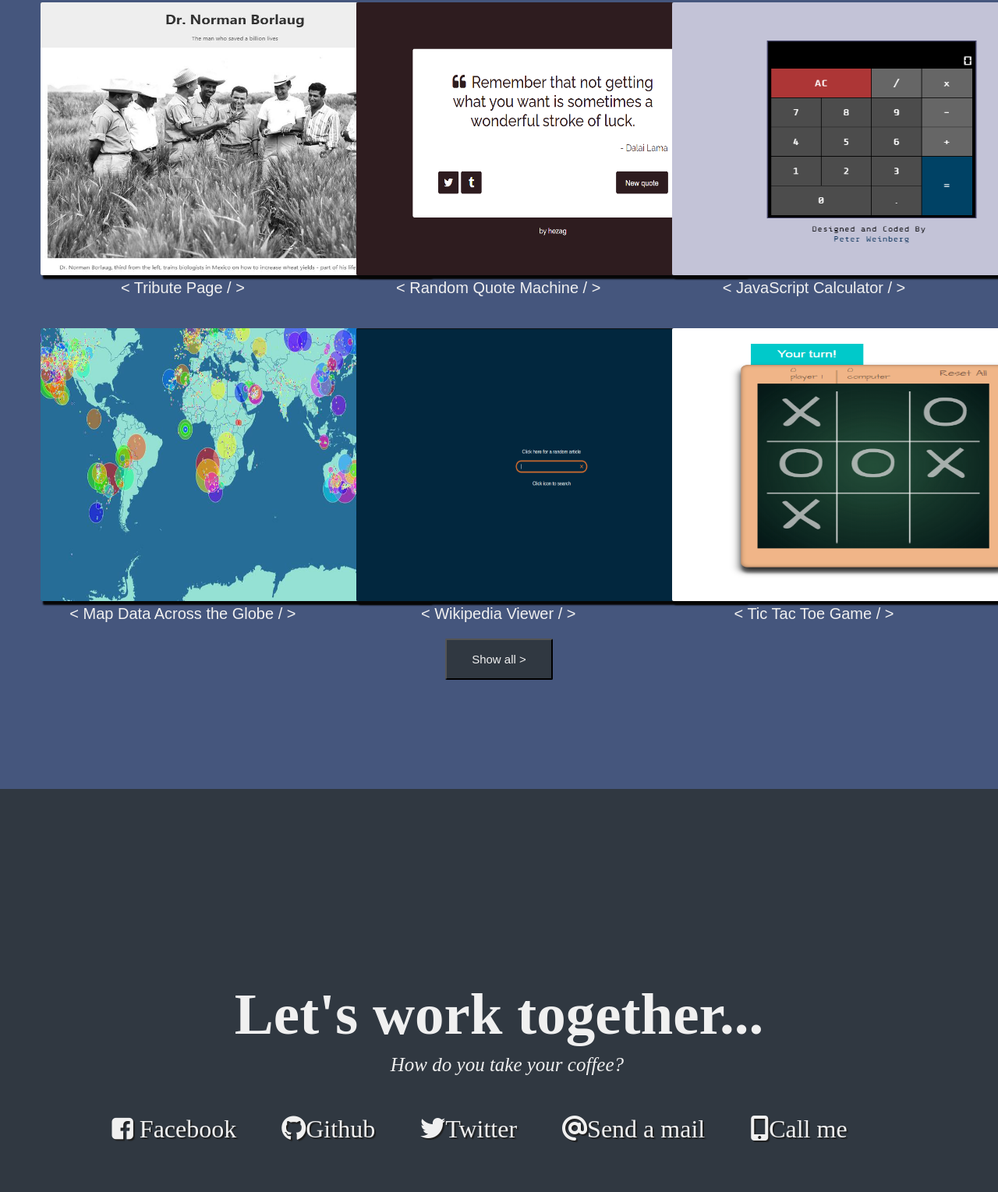
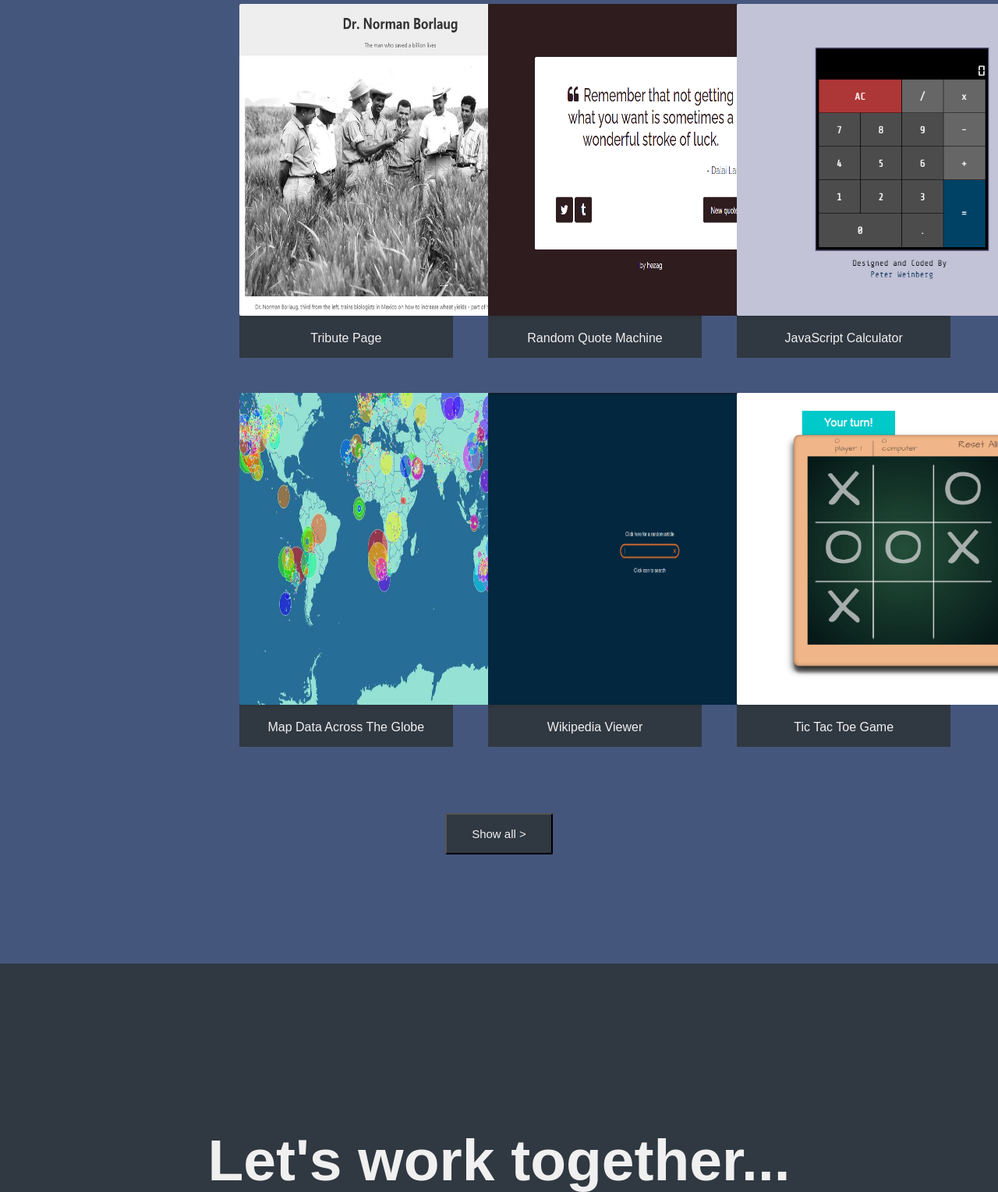
Before and after one commit to saadiarehman/SAADIA-REHMAN-PORTFOLIO-KS, a plain HTML site: page index.html in a window 1280 px wide. Shown: the part 1271-2800 px from the top of the page at 78% size. Drawn offline with Linux system fonts and the light colour scheme.

Commit message:
commit changes sunday 6pm

```diff
--- a/index.html
+++ b/index.html
@@ -1,13 +1,16 @@
 <!DOCTYPE html>
 <html lang="en">
+
 <head>
   <meta charset="UTF-8" />
+
   <meta name="viewport" content="width=device-width, initial-scale=1.0" />
   <title>personal portfolio</title>
   <link rel="stylesheet" href="./style.css" />
-    <link rel="stylesheet" href="./fontawesome-free-6.4.2-web/css/all.min.css">
-    <link rel="stylesheet" href="./font-awesome-4.7.0/css/font-awesome.min.css">
+  <link rel="stylesheet" href="./fontawesome-free-6.4.2-web/css/all.min.css" />
+  <link rel="stylesheet" href="./font-awesome-4.7.0/css/font-awesome.min.css" />
 </head>
+
 <body>
   <!--Top Navbar start -->
   <nav class="navbartop">
@@ -33,71 +36,78 @@
     </div>
     <div class="projectsectionbody">
       <div class="projectsectionbodyitems">
-          <a href="">
+        <a href="https://codepen.io/freeCodeCamp/full/zNqgVx" target="_blank">
           <img src="./images/tribute.jpg" alt="Tribute" />
-            <p>
-              <span> < </span>
+          <p class="change">
+            <span class="code">
+              < </span>
                 Tribute Page
-              <span>/ ></span>
+                <span class="code">/ ></span>
           </p>
         </a>
       </div>
       <div class="projectsectionbodyitems">
-          <a href="">
+        <a href="https://codepen.io/freeCodeCamp/full/zNqgVx" target="_blank">
           <img src="./images/random-quote-machine.png" alt="quote image" />
-            <p>
-              <span> < </span>
+          <p class="change">
+            <span class="code">
+              < </span>
                 Random Quote Machine
-              <span>/ > </span>
+                <span class="code">/ > </span>
           </p>
         </a>
       </div>
       <div class="projectsectionbodyitems">
-          <a href="">
+        <a href="https://codepen.io/freeCodeCamp/full/zNqgVx" target="_blank">
           <img src="./images/calc.png" alt="javascript calculator" />
-            <p>
-              <span> < </span>
+          <p class="change">
+            <span class="code">
+              < </span>
                 JavaScript Calculator
-              <span>/ ></span>
+                <span class="code">/ ></span>
           </p>
         </a>
       </div>
       <div class="projectsectionbodyitems">
-          <a href="">
-            <img src="./images/map.jpg" alt="map" />
-            <p>
-                <span> < <span>
-                Map Data Across the Globe
-                <span>  / > <span>
-
+        <a href="https://codepen.io/freeCodeCamp/full/zNqgVx" target="_blank">
+          <img src="./images/map.jpg" alt="javascript calculator" />
+          <p class="change">
+            <span class="code">
+              < </span>
+                Map Data Across The Globe
+                <span class="code">/ ></span>
           </p>
         </a>
       </div>
       <div class="projectsectionbodyitems">
-          <a href="">
+        <a href="https://codepen.io/freeCodeCamp/full/zNqgVx" target="_blank">
           <img src="./images/wiki.png" alt="wikipedia" />
-            <p>
-                <span> < </span>
+          <p class="change">
+            <span class="code">
+              < </span>
                 Wikipedia Viewer
-            <span> / > </span>
+                <span class="code"> / > </span>
           </p>
-
         </a>
       </div>
       <div class="projectsectionbodyitems">
-          <a href="">
+        <a href="https://codepen.io/freeCodeCamp/full/zNqgVx" target="_blank">
           <img src="./images/tic-tac-toe.png" alt="tic tac toe" />
-            <p>
-                <span> < </span>
+          <p class="change">
+            <span class="code">
+              < </span>
                 Tic Tac Toe Game
-                <span> / > </span>
+                <span class="code"> / > </span>
           </p>
-
         </a>
       </div>
     </div>
     <div class="projectsectionfooter">
-        <button href="">Show all <span> > </span></button>
+      <a href="https://codepen.io/freeCodeCamp/full/zNqgVx" target="_blank"> <button
+          href="https://codepen.io/freeCodeCamp/full/zNqgVx">
+          Show all <span> > </span>
+        </button></a>
+
     </div>
   </div>
   <!--project section end -->
@@ -109,27 +119,30 @@
     </div>
 
     <div class="Contacticons">
-            <a href="" target="" class="Contacticonsitems">
+      <a href="https://codepen.io/freeCodeCamp/full/zNqgVx" target="_blank">
         <i class="fa fa-facebook-square"></i>
         Facebook
       </a>
-            <a href="" target="" class="Contacticonsitems">
+
+      <a href="https://codepen.io/freeCodeCamp/full/zNqgVx" target="_blank">
         <i class="fab fa-github"></i>Github
       </a>
-            <a href="" target="" class="Contacticonsitems">
+      <a href="https://codepen.io/freeCodeCamp/full/zNqgVx" target="_blank">
         <i class="fab fa-twitter"></i>Twitter
       </a>
-            <a href="" target="" class="Contacticonsitems">
+      <a href="https://codepen.io/freeCodeCamp/full/zNqgVx" target="_blank">
         <i class="fas fa-at"></i>Send a mail
       </a>
-            <a href="" target="" class="Contacticonsitems">
+      <a href="https://codepen.io/freeCodeCamp/full/zNqgVx" target="_blank">
         <i class="fas fa-mobile-alt"></i>Call me
       </a>
     </div>
-
   </div>
   <div class="Contactfooter">
-       <p>**This is just a fake portfolio. All the projects and contact details given are not real.</p>
+    <p>
+      **This is just a fake portfolio. All the projects and contact details
+      given are not real.
+    </p>
     <p>
       <i class="fa-solid fa-copyright"></i>
       Created for freeCodeCamp
@@ -138,4 +151,5 @@
   </div>
   <!--contact section end -->
 </body>
+
 </html>
--- a/style.css
+++ b/style.css
@@ -2,14 +2,16 @@
   margin: 0;
   padding: 0;
   color: #f0f0f0;
+  font-family: 'Poppins', sans-serif;
 }
 
 .navbartop {
   background-color: #be3144;
-  font-family: "Poppins", sans-serif;
+
+
   font-size: 1.8rem;
   font-weight: 400;
-  line-height: 1.4;
+  line-height: 1.2;
   display: flex;
   justify-content: flex-end;
   width: 100%;
@@ -35,8 +37,8 @@
 
 .welcomecontainer {
   width: 100%;
-  height: 120vh;
-  background-color: #3a3d40;
+  height: 930px;
+  background-color: #000;
   display: flex;
   flex-direction: column;
   justify-content: center;
@@ -50,7 +52,7 @@
 }
 
 .welcomecontainer p {
-  font-size: 48px;
+  font-size: 40px;
   font-weight: 200;
   font-style: italic;
   color: #be3144;
@@ -63,13 +65,14 @@
 }
 
 .projectsectionheader {
-  max-width: 800px;
+  max-width: 700px;
   margin: 0px auto 96px auto;
   border-bottom: 0.2rem solid #f0f0f0;
+  padding: 5px;
 }
 
 .projectsection h2 {
-  font-size: 3rem;
+  font-size: 45px;
   font-family: "Raleway", sans-serif;
   font-weight: 700;
   text-align: center;
@@ -79,28 +82,54 @@
   flex-direction: row;
   display: flex;
   flex-wrap: wrap;
-  width: 100%;
+  width: 75%;
+  margin-left: 275px;
+  justify-content: space-between;
 }
 
 .projectsectionbodyitems {
-
+  background-color: rgb(46 54 62);
   height: 100%;
   width: 30%;
-  margin: 20px;
+  margin-top: 45px;
+
 }
 
 .projectsectionbodyitems img {
-  height: 350px;
-  width: 500px;
-  background: #303841;
-  box-shadow: 3px 5px 2px 0px #060606;
+  height: 400px;
+  width: 414px;
+
+
   border-radius: 2px;
 }
 
 .projectsectionbodyitems a {
+  display: block;
   text-decoration: none;
   font-family: "Raleway", sans-serif;
-  font-size: 20px;
+  font-size: 16px;
+}
+
+.projectsectionbodyitems p {
+  background-color: #303841;
+  padding: 16px 8px;
+}
+
+
+.code {
+  display: none;
+}
+
+.projectsectionbodyitems p:hover {
+  .code {
+    display: block;
+    color: rgb(201, 98, 98);
+    transition: 0.3s ease-out;
+    display: inline;
+    font-weight: bold;
+  }
+
+
 }
 
 .projectsectionfooter button {
@@ -109,7 +138,9 @@
   padding: 1rem 2rem;
   border-radius: 2px;
   font-size: 15px;
+  margin-top: 85px;
 }
+
 
 .projectsectionfooter button:hover {
   background-color: #be3144;
@@ -117,8 +148,11 @@
   transition: 0.3s ease-out;
 }
 
+
+
+
 .Contacttext {
-  border-bottom: 4px solid red;
+
   background-color: #303841;
   display: flex;
   flex-direction: column;
@@ -126,7 +160,10 @@
   align-items: center;
   width: 100%;
   height: 700px;
+
 }
+
+.Contacttextheader {}
 
 .Contacttextheader h1 {
   font-size: 75px;
@@ -135,34 +172,39 @@
 .Contacttextheader p {
   font-style: italic;
   font-size: 25px;
-  padding: 8px 0px 0px 200px;
+  padding: 8px 0px 20px 200px;
 }
 
 .Contacticons {
-  margin-top: 50px;
+
+  font-size: 25px;
+  text-shadow: 2px 2px 1px #1f1f1f;
+
+  width: 50%;
+  height: 20%;
+  display: flex;
+  justify-content: space-between;
 
 }
 
+
 .Contacticons a {
   text-decoration: none;
-  font-size: 32px;
-  text-shadow: 2px 2px 1px #1f1f1f;
+  transition: transform 0.2s ease-out;
+
 
 }
 
-.Contacticons a:hover {}
+.Contacticons a:hover {
 
-.Contacticonsitems {
-  margin: 0px 50px 0px 0px;
 
+  margin-top: 10px;
 }
 
-.Contacticonsitems p {
-  margin-left: 5px;
 
-}
 
 .Contactfooter {
+  border-top: 4px solid red;
   background-color: #303841;
   font-size: larger;
   display: flex;
```
Lines whose indentation alone changed are shown as unchanged.
